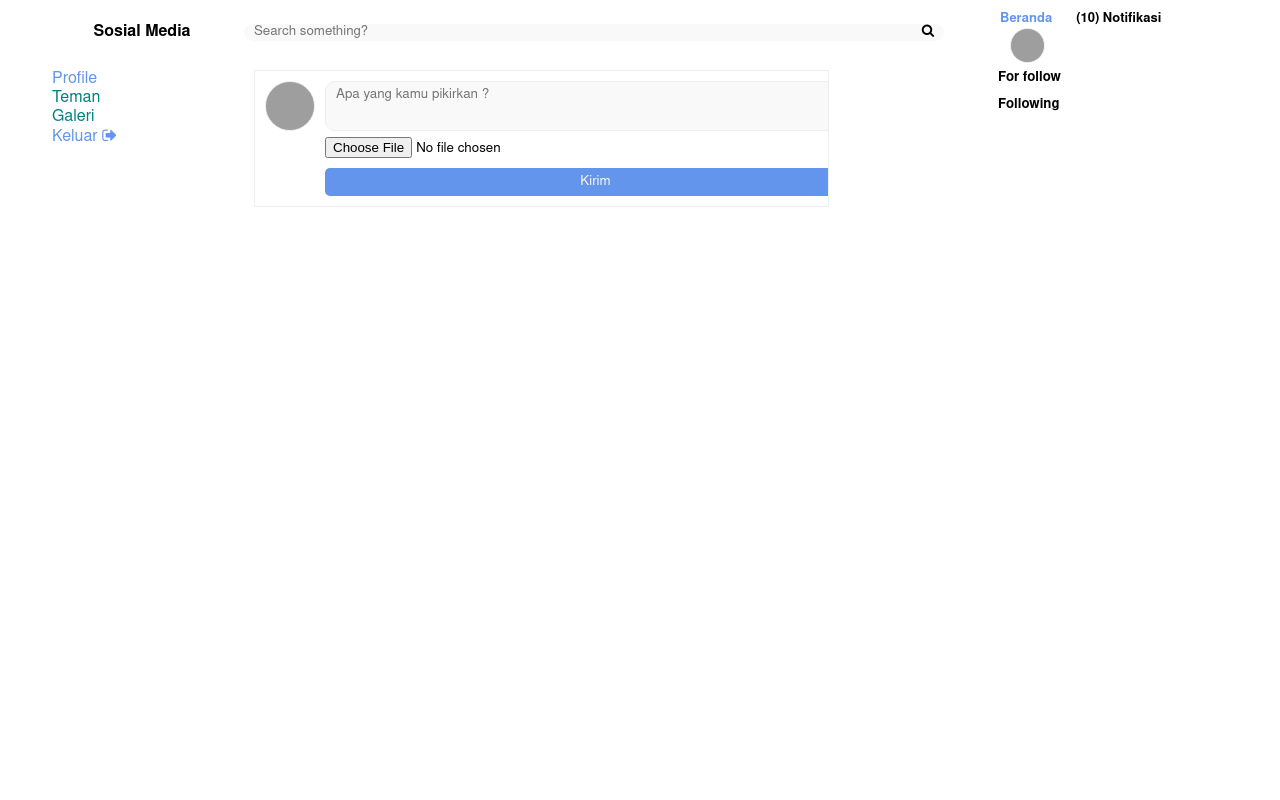
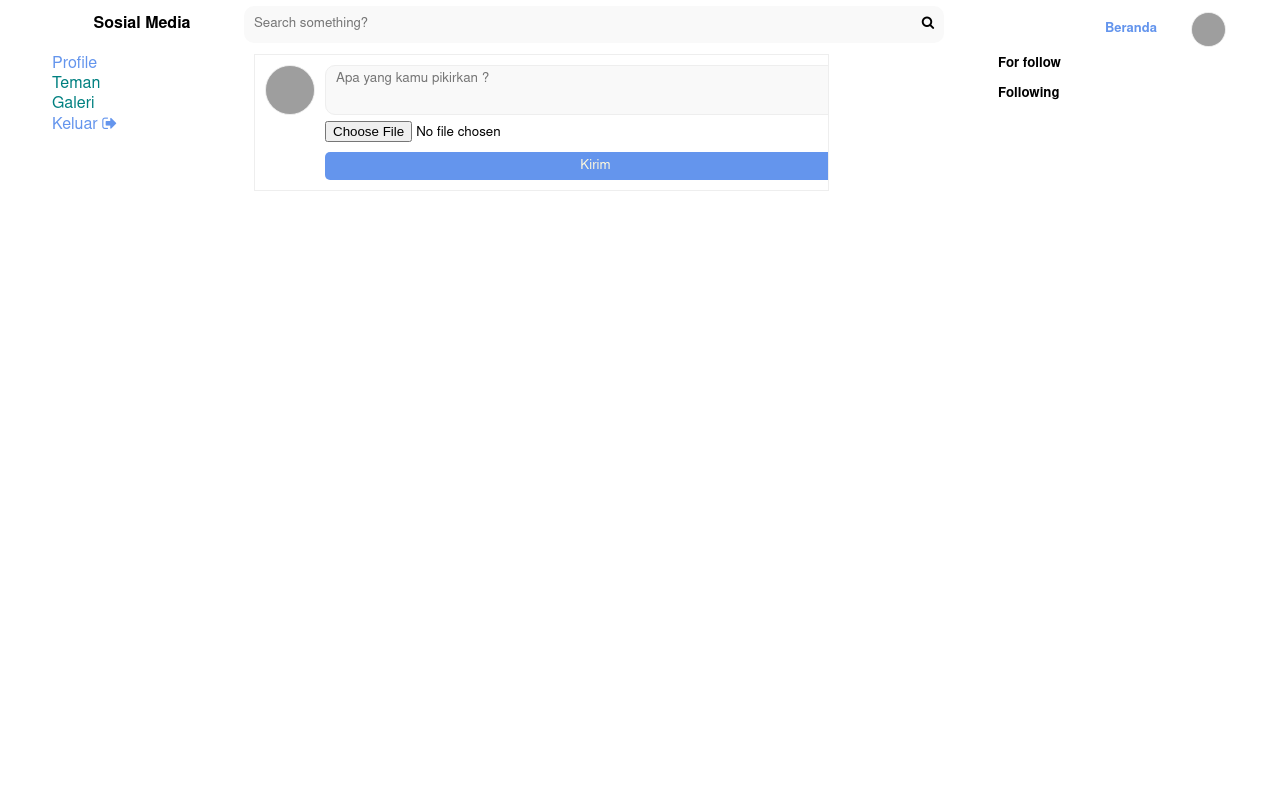
Before and after one commit to sarumie/SocialMedia, a PHP site: page / in a window 1280 px wide. Run offline with PHP 8.4, Linux system fonts and the light colour scheme; the visitor is signed in with stand-in values (Sample User, id 1); data that the repository does not hold is empty; some web fonts are replaced; grey boxes are pictures that could not be loaded.

Commit message:
Change some css

```diff
--- a/css/style.css
+++ b/css/style.css
@@ -32,7 +32,7 @@ a{
 }
 .input{
     border: none;
-    padding:0px 10px;
+    padding: 10px 10px;
 }
 .button{
     border: none;
@@ -55,6 +55,7 @@ table.table tbody tr th:nth-child(3){
 
 table.table tbody tr td{
     vertical-align: top;
+    line-height: 20px;
     padding:5px 10px;
 }
 table.table tbody tr td:nth-child(1){
@@ -222,6 +223,8 @@ table.table tbody tr td:nth-child(3){
 }
 
 .menu{
+    display: flex;
+    align-items: center;
     float: right;
     font-size: 13px;
 }
@@ -357,7 +360,7 @@ li{
 .profile-info .the-profile div.profile-picture{
     width: 100px !important;
     height: 100px !important;
-    margin-top: -70px;
+    margin-top: -60px;
     margin-left: 20px;
 }
 
--- a/index.php
+++ b/index.php
@@ -43,7 +43,7 @@ $user = mysqli_fetch_array($sql);
                 <th>
                     <div class="menu">
                         <li><a href="index.php">Beranda</a></li>
-                        <li>(10) Notifikasi</li>
+                        <!-- <li>(10) Notifikasi</li> -->
                         <li>
                             <div class="menu-top">
                                 <span class="identity">
@@ -220,7 +220,7 @@ $user = mysqli_fetch_array($sql);
                             // Cek status follow
                             $sqlfollowed = mysqli_query($db_koneksi, "SELECT * FROM follow WHERE fromiduser = " . $userlain['iduser'] . " AND toiduser = " . $user['iduser']);
                             // Cek
-                            if (mysqli_num_rows($sqlfollowed) != 1) { // Jika belum diikuti
+                            if (mysqli_num_rows($sqlfollowed) !== 1) { // Jika belum diikuti
                                 // Cek apakah sudah diikuti atau belum
                                 // Hanya menampilkan user yang belum di follow
                                 if ($user['iduser'] != $userlain['iduser']) {
```
